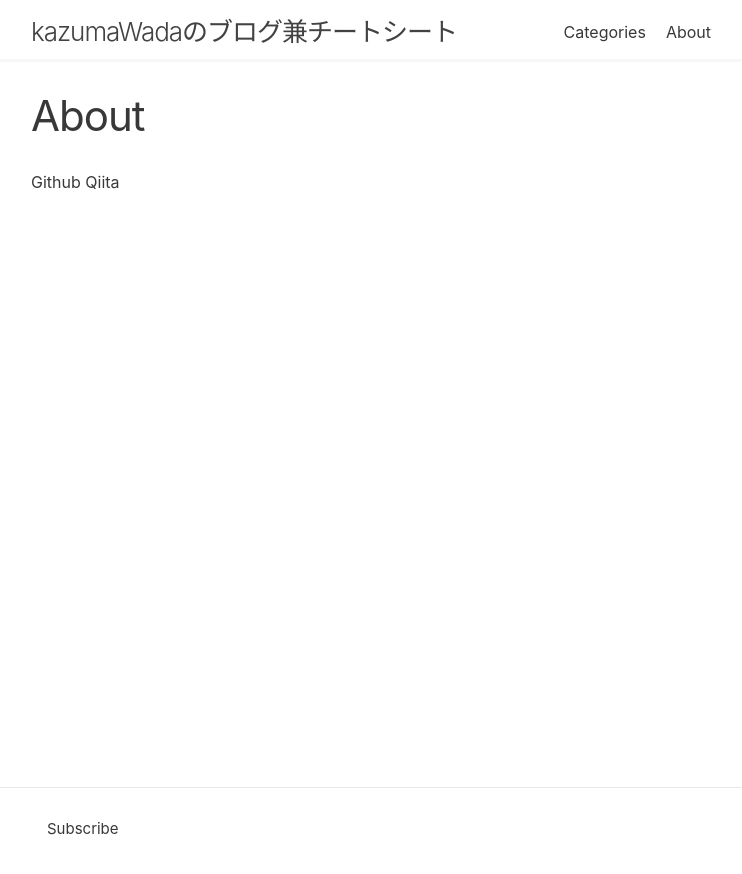
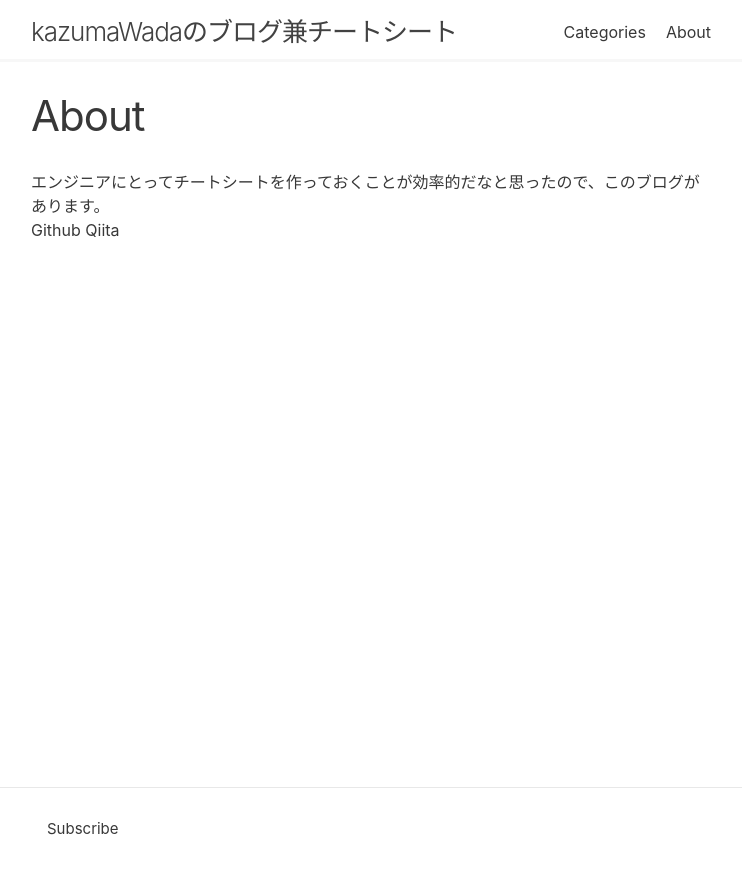
Before and after one commit to kazblog/kazblog.github.io, a Jekyll site: the page built from pages/about.markdown, in a window 1280 px wide. Shown: the top 874 px of the page, without its empty margins (269-1011 px from the left). Built offline with Jekyll 4.4.1, drawn with Linux system fonts in a browser that asks for light colours.

Commit message:
Update about.markdown

```diff
--- a/pages/about.markdown
+++ b/pages/about.markdown
@@ -18,5 +18,7 @@ You can find the source code for Jekyll at GitHub:
 [jekyll-organization]: https://github.com/jekyll
 
  -->
+ エンジニアにとってチートシートを作っておくことが効率的だなと思ったので、このブログがあります。
+ <br>
 [Github](https://github.com/kazumawada/)
 [Qiita](https://qiita.com/kazumawada)
```
